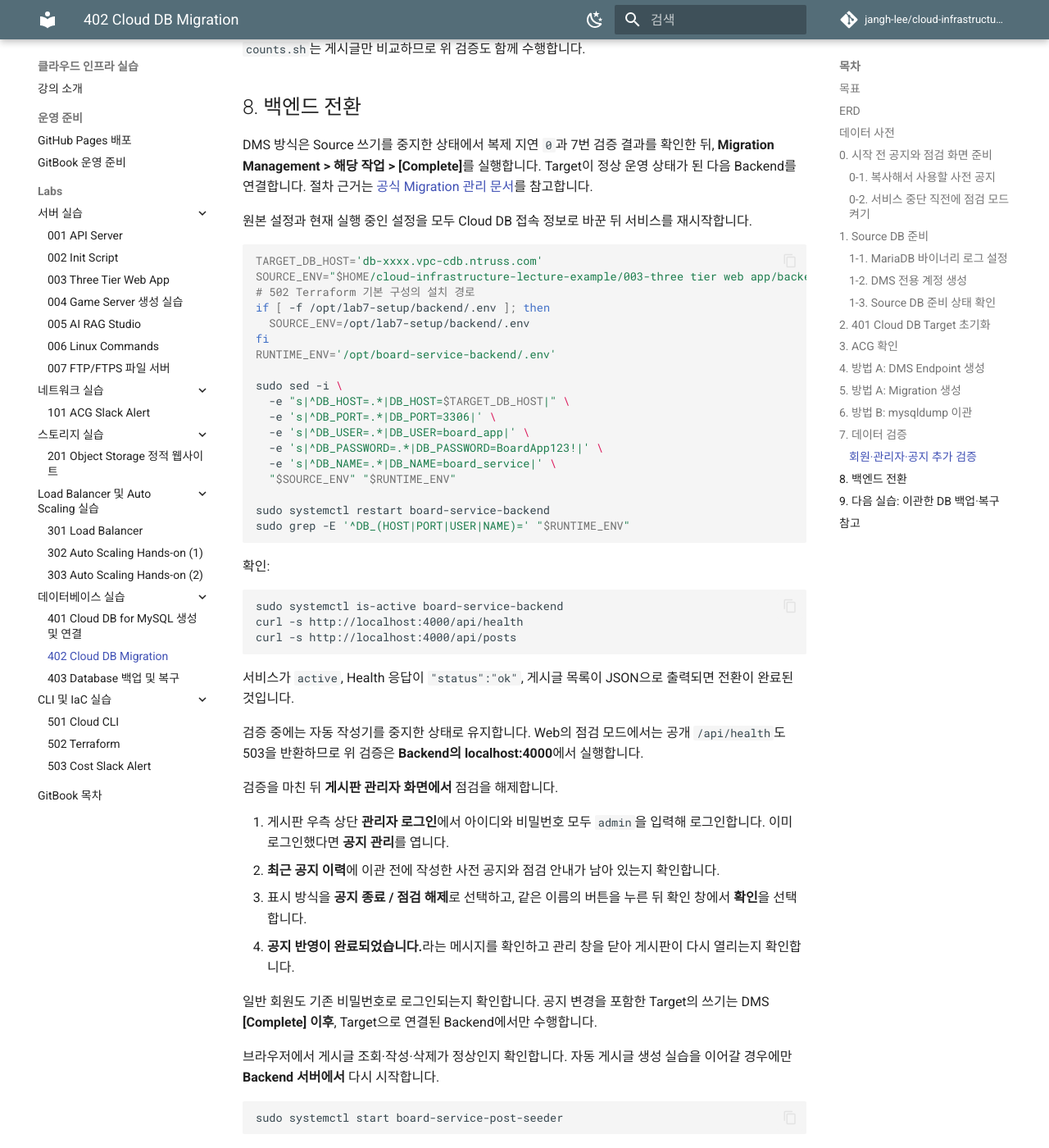
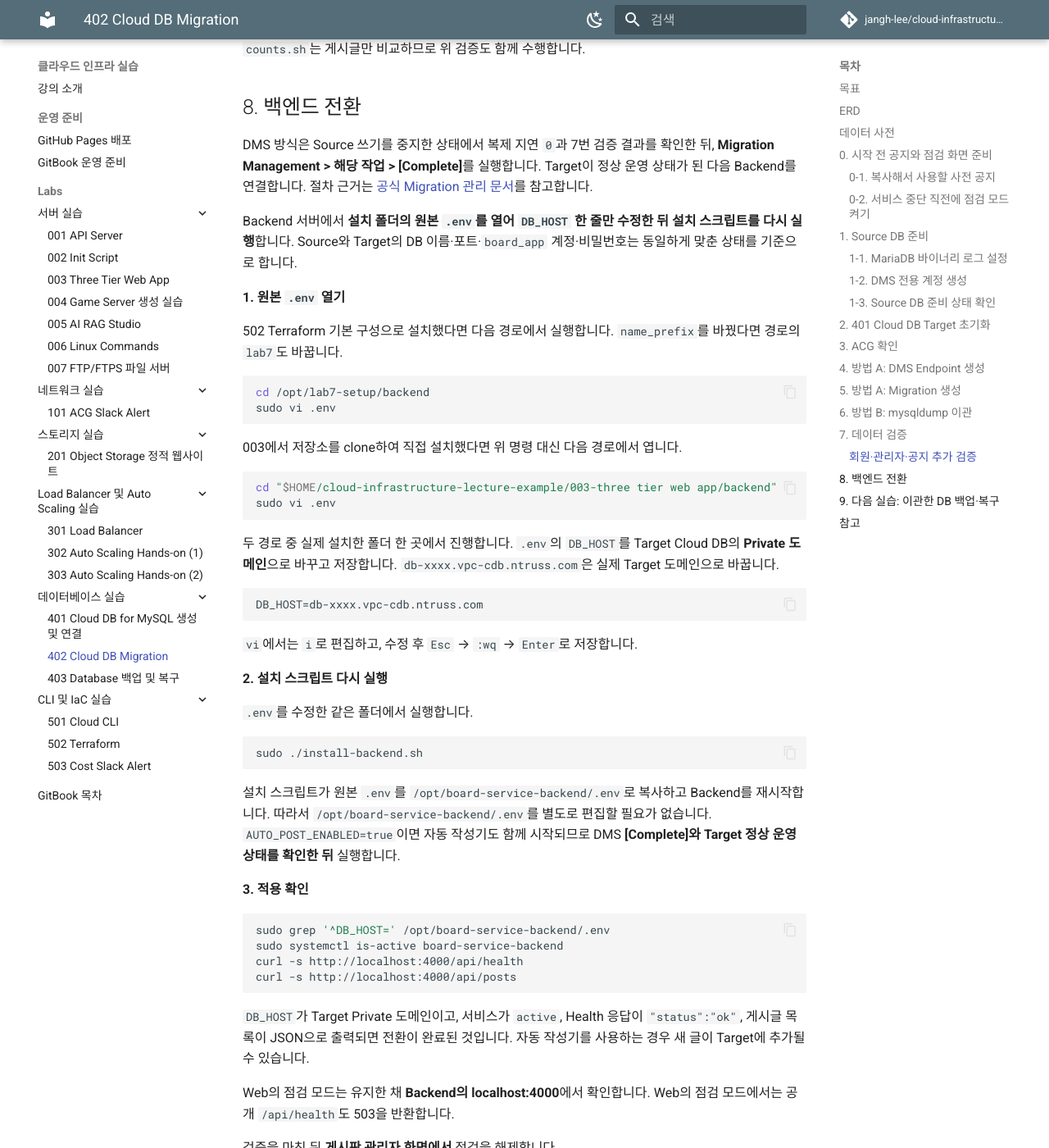
Before and after one commit to jangh-lee/cloud-infrastructure-lecture-example, an MkDocs documentation site: the page built from gitbook/labs/402-cloud-db-migration.md, in a window 1280 px wide and 1400 px high, scrolled down 16562 px. Shown: the whole window at 82% size. Built offline with MkDocs 1.6.1 and Material for MkDocs 9.7.7, drawn with Linux system fonts in a browser that asks for light colours; comment, search, counter and statistics services are not loaded; some of the changed text lies outside the part shown.

Commit message:
Document DB host cutover through backend installer

````diff
--- a/gitbook/labs/402-cloud-db-migration.md
+++ b/gitbook/labs/402-cloud-db-migration.md
@@ -595,40 +595,54 @@ mysql --protocol=TCP --table \
 
 DMS 방식은 Source 쓰기를 중지한 상태에서 복제 지연 `0`과 7번 검증 결과를 확인한 뒤, **Migration Management > 해당 작업 > [Complete]**를 실행합니다. Target이 정상 운영 상태가 된 다음 Backend를 연결합니다. 절차 근거는 [공식 Migration 관리 문서](https://guide.ncloud-docs.com/docs/dms-migrationmanagement)를 참고합니다.
 
-원본 설정과 현재 실행 중인 설정을 모두 Cloud DB 접속 정보로 바꾼 뒤 서비스를 재시작합니다.
+Backend 서버에서 **설치 폴더의 원본 `.env`를 열어 `DB_HOST` 한 줄만 수정한 뒤 설치 스크립트를 다시 실행**합니다. Source와 Target의 DB 이름·포트·`board_app` 계정·비밀번호는 동일하게 맞춘 상태를 기준으로 합니다.
+
+**1. 원본 `.env` 열기**
+
+502 Terraform 기본 구성으로 설치했다면 다음 경로에서 실행합니다. `name_prefix`를 바꿨다면 경로의 `lab7`도 바꿉니다.
 
 ```bash
-TARGET_DB_HOST='db-xxxx.vpc-cdb.ntruss.com'
-SOURCE_ENV="$HOME/cloud-infrastructure-lecture-example/003-three tier web app/backend/.env"
-# 502 Terraform 기본 구성의 설치 경로
-if [ -f /opt/lab7-setup/backend/.env ]; then
-  SOURCE_ENV=/opt/lab7-setup/backend/.env
-fi
-RUNTIME_ENV='/opt/board-service-backend/.env'
-
-sudo sed -i \
-  -e "s|^DB_HOST=.*|DB_HOST=$TARGET_DB_HOST|" \
-  -e 's|^DB_PORT=.*|DB_PORT=3306|' \
-  -e 's|^DB_USER=.*|DB_USER=board_app|' \
-  -e 's|^DB_PASSWORD=.*|DB_PASSWORD=BoardApp123!|' \
-  -e 's|^DB_NAME=.*|DB_NAME=board_service|' \
-  "$SOURCE_ENV" "$RUNTIME_ENV"
-
-sudo systemctl restart board-service-backend
-sudo grep -E '^DB_(HOST|PORT|USER|NAME)=' "$RUNTIME_ENV"
+cd /opt/lab7-setup/backend
+sudo vi .env
 ```
 
-확인:
+003에서 저장소를 clone하여 직접 설치했다면 위 명령 대신 다음 경로에서 엽니다.
 
 ```bash
+cd "$HOME/cloud-infrastructure-lecture-example/003-three tier web app/backend"
+sudo vi .env
+```
+
+두 경로 중 실제 설치한 폴더 한 곳에서 진행합니다. `.env`의 `DB_HOST`를 Target Cloud DB의 **Private 도메인**으로 바꾸고 저장합니다. `db-xxxx.vpc-cdb.ntruss.com`은 실제 Target 도메인으로 바꿉니다.
+
+```env
+DB_HOST=db-xxxx.vpc-cdb.ntruss.com
+```
+
+`vi`에서는 `i`로 편집하고, 수정 후 `Esc` → `:wq` → `Enter`로 저장합니다.
+
+**2. 설치 스크립트 다시 실행**
+
+`.env`를 수정한 같은 폴더에서 실행합니다.
+
+```bash
+sudo ./install-backend.sh
+```
+
+설치 스크립트가 원본 `.env`를 `/opt/board-service-backend/.env`로 복사하고 Backend를 재시작합니다. 따라서 `/opt/board-service-backend/.env`를 별도로 편집할 필요가 없습니다. `AUTO_POST_ENABLED=true`이면 자동 작성기도 함께 시작되므로 DMS **[Complete]와 Target 정상 운영 상태를 확인한 뒤** 실행합니다.
+
+**3. 적용 확인**
+
+```bash
+sudo grep '^DB_HOST=' /opt/board-service-backend/.env
 sudo systemctl is-active board-service-backend
 curl -s http://localhost:4000/api/health
 curl -s http://localhost:4000/api/posts
 ```
 
-서비스가 `active`, Health 응답이 `"status":"ok"`, 게시글 목록이 JSON으로 출력되면 전환이 완료된 것입니다.
+`DB_HOST`가 Target Private 도메인이고, 서비스가 `active`, Health 응답이 `"status":"ok"`, 게시글 목록이 JSON으로 출력되면 전환이 완료된 것입니다. 자동 작성기를 사용하는 경우 새 글이 Target에 추가될 수 있습니다.
 
-검증 중에는 자동 작성기를 중지한 상태로 유지합니다. Web의 점검 모드에서는 공개 `/api/health`도 503을 반환하므로 위 검증은 **Backend의 localhost:4000**에서 실행합니다.
+Web의 점검 모드는 유지한 채 **Backend의 localhost:4000**에서 확인합니다. Web의 점검 모드에서는 공개 `/api/health`도 503을 반환합니다.
 
 검증을 마친 뒤 **게시판 관리자 화면에서** 점검을 해제합니다.
 
@@ -639,11 +653,7 @@ curl -s http://localhost:4000/api/posts
 
 일반 회원도 기존 비밀번호로 로그인되는지 확인합니다. 공지 변경을 포함한 Target의 쓰기는 DMS **[Complete] 이후**, Target으로 연결된 Backend에서만 수행합니다.
 
-브라우저에서 게시글 조회·작성·삭제가 정상인지 확인합니다. 자동 게시글 생성 실습을 이어갈 경우에만 **Backend 서버에서** 다시 시작합니다.
-
-```bash
-sudo systemctl start board-service-post-seeder
-```
+브라우저에서 게시글 조회·작성·삭제가 정상인지 확인합니다. 자동 작성기를 사용하도록 설정했다면 Target DB에 새 게시글이 저장되는지도 확인합니다.
 
 점검을 해제해도 Backend나 DB가 정상화되지 않았다면 자동 장애 안내가 표시됩니다. 이 경우 Backend와 DB의 연결 설정과 로그를 확인합니다.
 
````
Also changed, not shown: 402-cloud db migration/README.md (+41 -27 lines).
